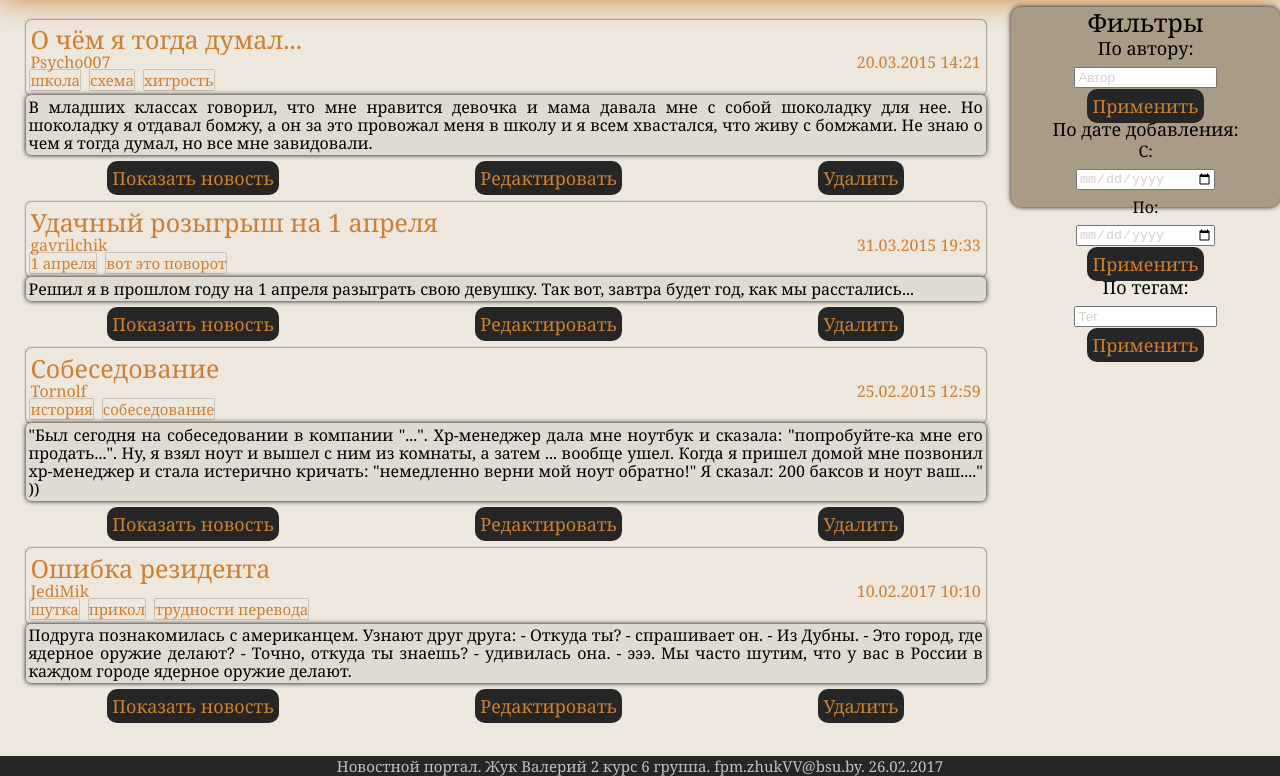
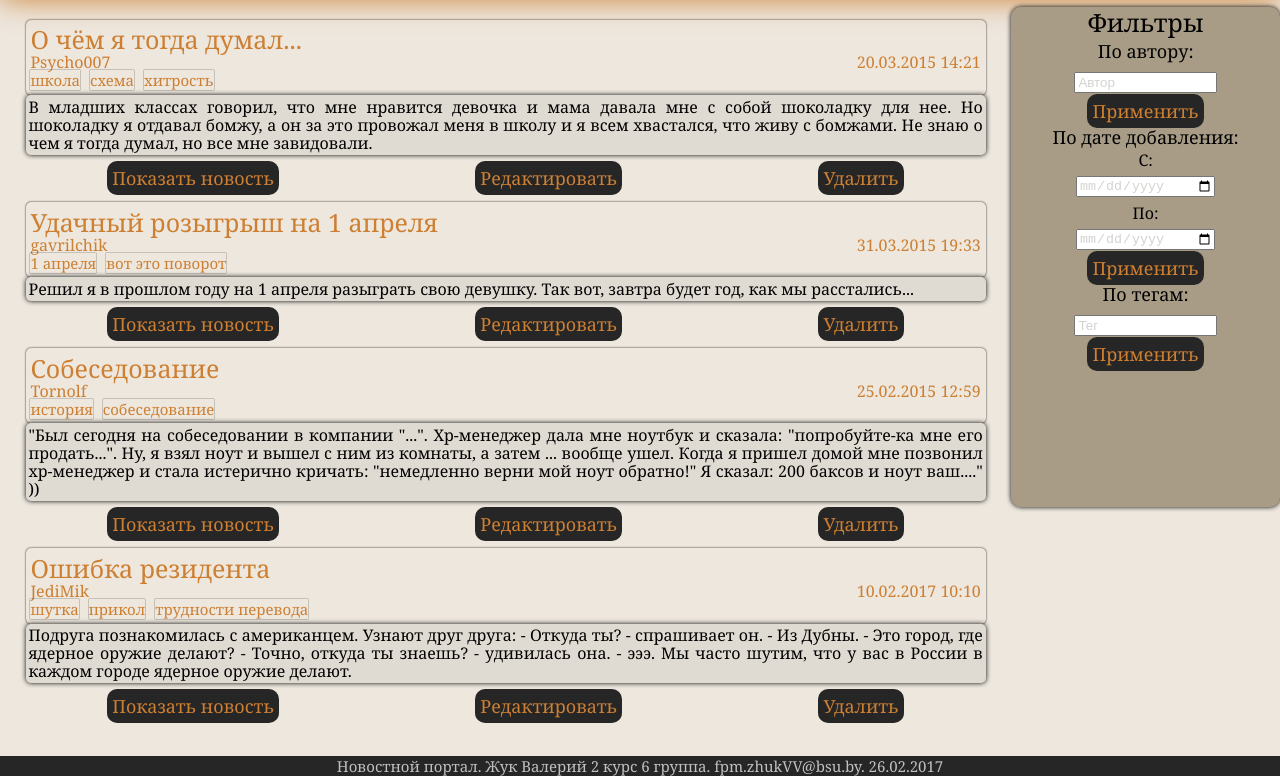
Before and after one commit to TTOJlTOPA/GitTest, a plain HTML site: page UI/index.html in a window 1280 px wide. Shown: the part 46-822 px from the top of the page. Drawn offline with Linux system fonts and the light colour scheme.

Commit message:
fixed filters view

```diff
--- a/UI/styles.css
+++ b/UI/styles.css
@@ -35,11 +35,12 @@ h1 {
 }
 
 h2 {
-    font: 18px/23px Georgia, sans-serif;
+    margin: 4px;
+    font: 18px/20px Georgia, sans-serif;
 }
 
 h3 {
-    font: 16px/21px Georgia, sans-serif;
+    font: 16px/18px Georgia, sans-serif;
 }
 
 input {
@@ -176,7 +177,7 @@ div#news a:hover {
 div#filters {
     float: right;
     width: 21%;
-    height: 200px;
+    height: 500px;
     margin-top: 1%;
     color: #000000;
     border-radius: 10px;
```
